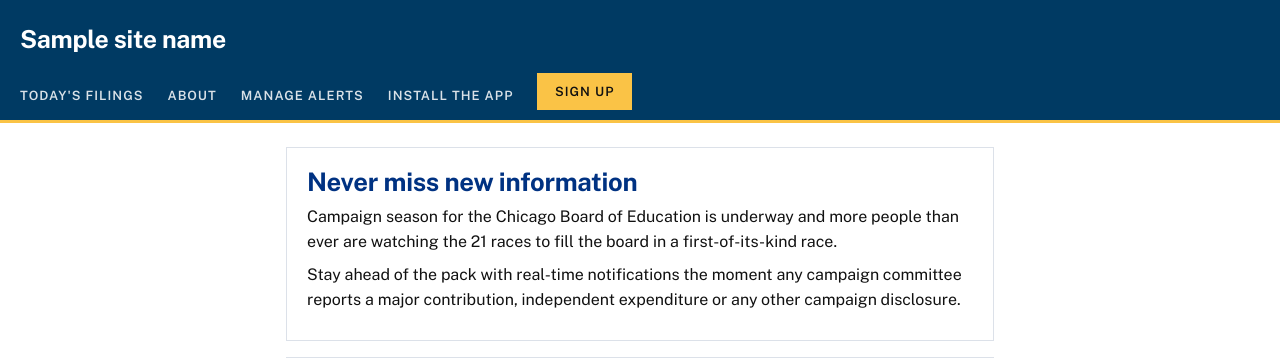
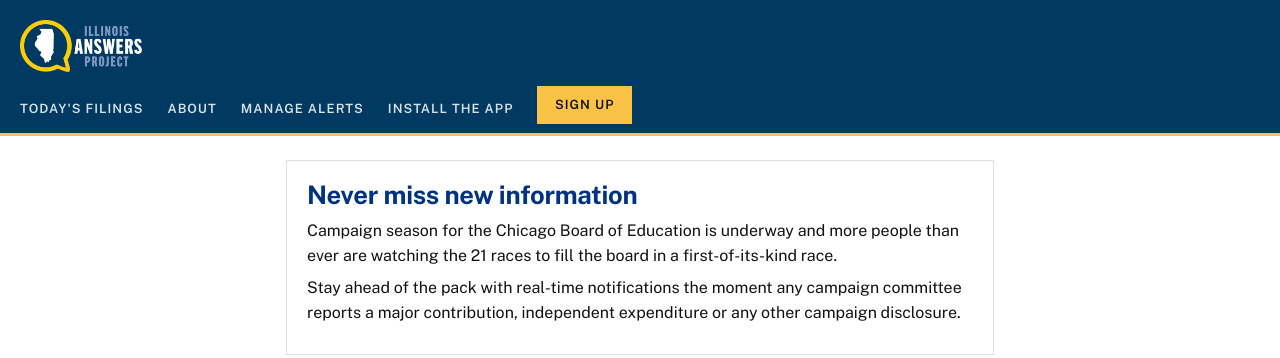
Before and after one commit to aadams-bga/electionsNotifer, a Python web app: template src/isbe_notifier/web/templates/about.html in a window 1280 px wide. Shown: the top 358 px of the page. Run offline with Jinja, Linux system fonts and the light colour scheme; the template is opened without the code that fills it: most values are stand-ins (such as "Sample title", 1, 10 or a date in 2020).

Commit message:
Header: IAP logo (linked to illinoisanswers.org) replaces the text title
Site name stays in the h1 as screen-reader-only text; logo originals
kept in assets/.

Co-Authored-By: Claude Fable 5 <noreply@anthropic.com>

```diff
--- a/src/isbe_notifier/web/static/style.css
+++ b/src/isbe_notifier/web/static/style.css
@@ -39,10 +39,21 @@ header {
 
 header h1 {
   margin: 0;
-  font-weight: 700;
-  font-size: 1.55rem;
-  letter-spacing: -0.01em;
-  color: #fff;
+  line-height: 0;
+}
+.logo-link { display: inline-block; }
+header img.logo {
+  height: 52px;
+  width: auto;
+  display: block;
+}
+/* Screen-reader-only text: keeps the site name in the page outline */
+.visually-hidden {
+  position: absolute;
+  width: 1px; height: 1px;
+  overflow: hidden;
+  clip: rect(0 0 0 0);
+  white-space: nowrap;
 }
 .tagline { margin: 0.15rem 0 0; color: rgba(255, 255, 255, 0.78); font-size: 0.9rem; }
 
--- a/src/isbe_notifier/web/templates/base.html
+++ b/src/isbe_notifier/web/templates/base.html
@@ -7,7 +7,7 @@
   <link rel="preconnect" href="https://fonts.googleapis.com">
   <link rel="preconnect" href="https://fonts.gstatic.com" crossorigin>
   <link rel="stylesheet" href="https://fonts.googleapis.com/css2?family=Public+Sans:wght@400;600;700&display=swap">
-  <link rel="stylesheet" href="/static/style.css?v=3">
+  <link rel="stylesheet" href="/static/style.css?v=4">
   <link rel="manifest" href="/static/manifest.json">
   <link rel="icon" href="/static/icon-192.png?v=3">
   <meta name="theme-color" content="#003a63">
@@ -15,7 +15,12 @@
 </head>
 <body>
   <header>
-    <h1>{{ site_name }}</h1>
+    <h1>
+      <a href="https://illinoisanswers.org/" class="logo-link">
+        <img src="/static/iap-logo.png?v=1" alt="Illinois Answers Project" class="logo">
+      </a>
+      <span class="visually-hidden">{{ site_name }}</span>
+    </h1>
     <p class="tagline"></p>
     <nav>
       <a href="/">Today's filings</a>
```
Also changed, not shown: assets/IAP_invert.png (added), assets/IAP_invert_small.png (added), src/isbe_notifier/web/static/iap-logo.png (added).
